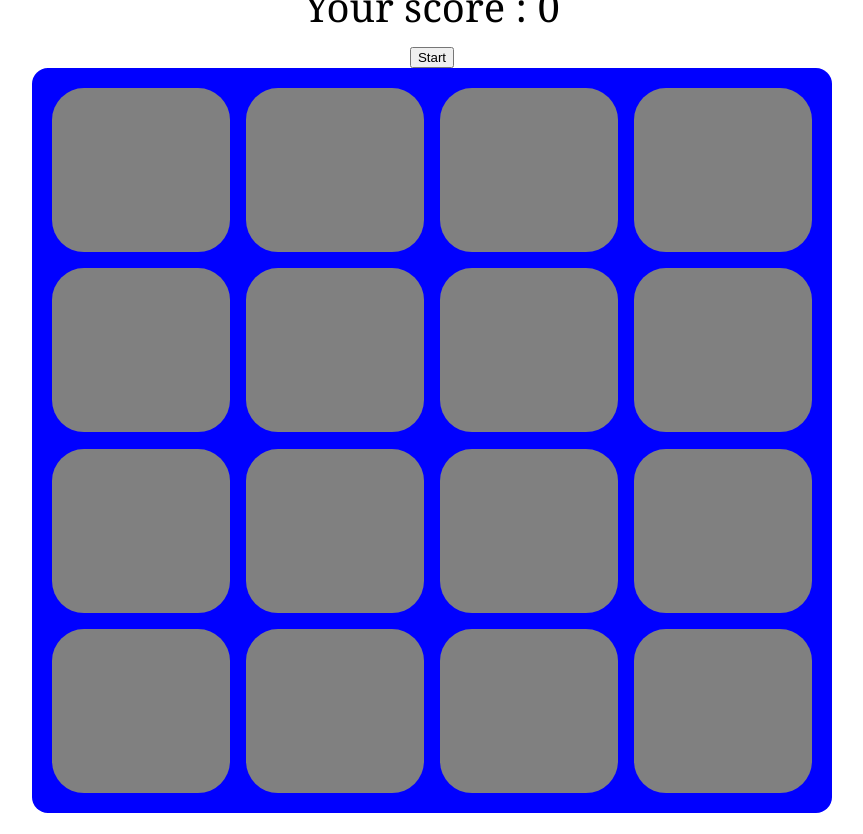
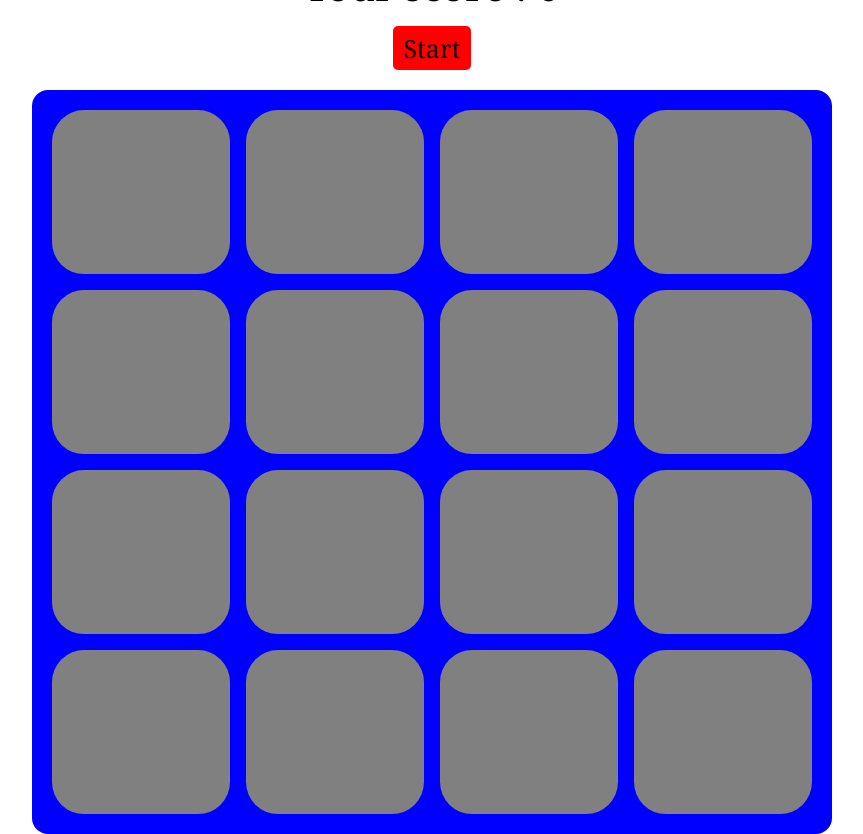
Before and after one commit to Thomas-Murzyn/thomas-murzyn-memory-game-test-oostaoo, a React (Create React App) app: page / in a window 1280 px wide. Shown: the whole page, without its empty margins (208-1071 px from the left). Before the commit the page ends 813 px from the top, so only its background shows below. Built offline with nearby package versions, Linux system fonts and the light colour scheme; a web font is replaced by a local one.

Commit message:
Finished button component

```diff
--- a/src/components/button/button.component.tsx
+++ b/src/components/button/button.component.tsx
@@ -12,7 +12,11 @@ type ButtonProps = {
 } & ButtonHTMLAttributes<HTMLButtonElement>;
 
 function Button({ buttonStyle, children, ...otherProps }: ButtonProps) {
-  return <button>{children}</button>;
+  return (
+    <button {...otherProps} className={`game-button ${buttonStyle}`}>
+      {children}
+    </button>
+  );
 }
 
 export default Button;
--- a/src/components/button/button.styles.scss
+++ b/src/components/button/button.styles.scss
@@ -0,0 +1,31 @@
+.game-button {
+  border: none;
+  font-size: 25px;
+  font-family: inherit;
+  margin-bottom: 20px;
+  padding: 5px 10px;
+  cursor: pointer;
+  border-radius: 0.2em;
+}
+
+.ButtonStart {
+  background-color: red;
+  color: black;
+  transition: color 300ms ease-in-out, background-color 300ms ease-in-out;
+  &:hover {
+    color: black;
+    background-color: #4bb543;
+  }
+}
+
+.ButtonReset {
+  color: black;
+  background-color: #4bb543;
+  background-color: red;
+  color: black;
+  transition: color 300ms ease-in-out, background-color 300ms ease-in-out;
+  &:hover {
+    background-color: red;
+    color: black;
+  }
+}
```
